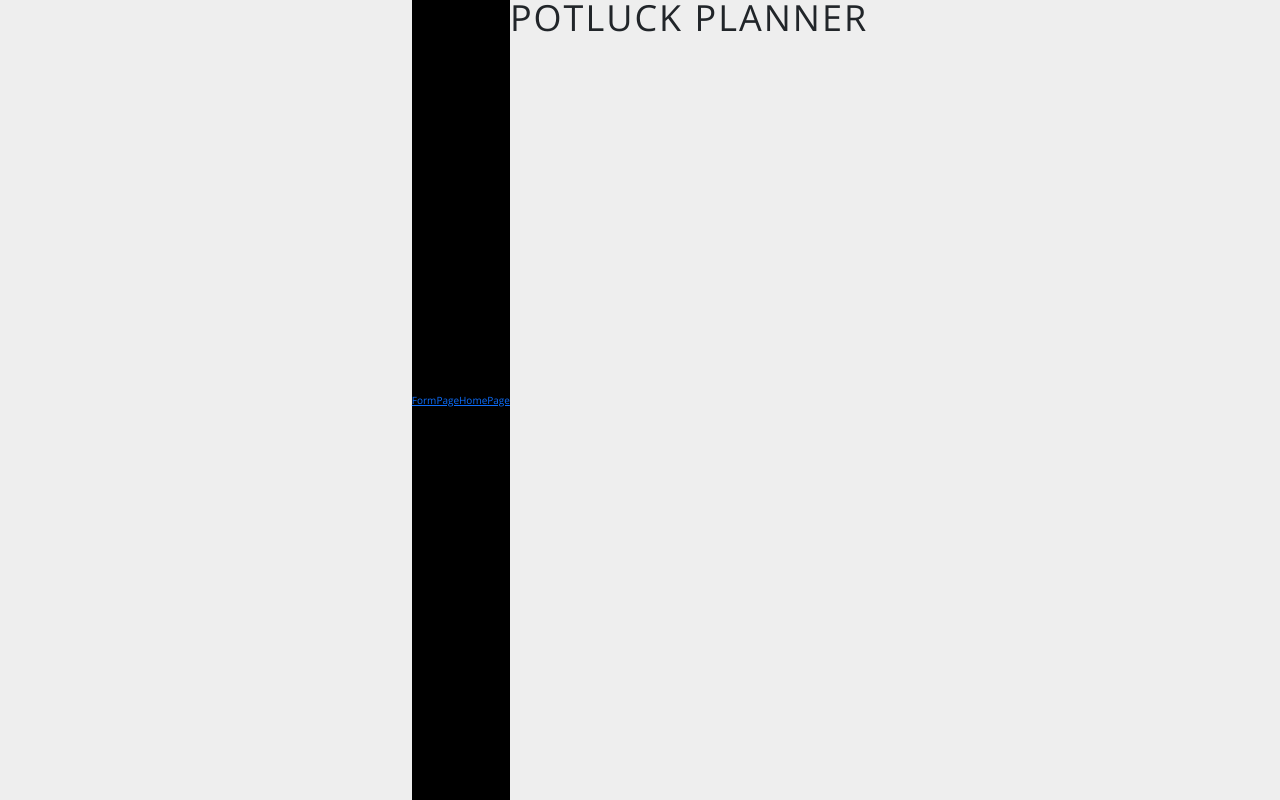
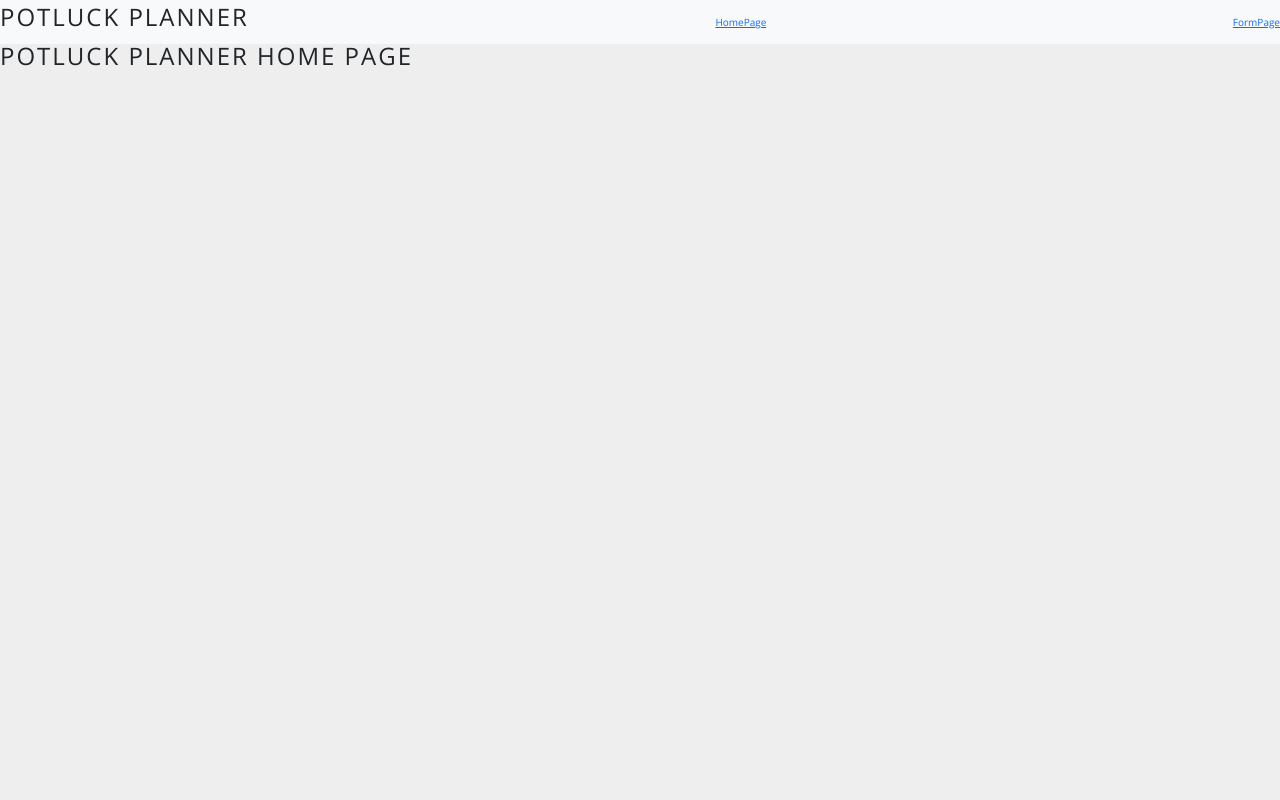
Before and after one commit to WaywardPooch/potluck-planner-6, a React (Create React App) app: page / in a window 1280 px wide. Built offline with nearby package versions, Linux system fonts and the light colour scheme.

Commit message:
removed flex properties from App.scss; changed Navbar orientation to horizontal; removed Navbar from HomePage (already in App.js; was duplicate); changed color of Navbar to light until styling is sorted

```diff
--- a/src/App.js
+++ b/src/App.js
@@ -1,19 +1,20 @@
 // Libraries
-import { Route, NavLink, Switch } from "react-router-dom";
-import { Navbar } from "reactstrap";
+import { Route, Switch, NavLink } from "react-router-dom";
+import { Navbar, NavbarBrand } from "reactstrap";
 // Styles
 import "./App.scss";
 // Self-Made Components
 import HomePage from "./scenes/HomePage/HomePage.jsx";
 import LogInForm from "./components/LogInForm.js";
 
-function App(props) {
+function App() {
   return (
     <div className="App">
       {/* Display HeaderBar on all pages */}
-      <Navbar color="black">
-        <NavLink to={`/form`}>FormPage</NavLink>
-        <NavLink to={`/`}>HomePage</NavLink>
+      <Navbar color="light">
+        <h2>Potluck Planner</h2>
+        <NavLink to="/">HomePage</NavLink>
+        <NavLink to="/form">FormPage</NavLink>
       </Navbar>
 
       {/* Show page scene under header depending on Route */}
--- a/src/App.scss
+++ b/src/App.scss
@@ -12,6 +12,9 @@ body {
 h1 {
   font-size: 3.6rem;
 }
+h2 {
+  font-size: 2.4rem;
+}
 p {
   font-size: 1.8rem;
 }
@@ -19,11 +22,8 @@ p {
 // App Container Styles (Currently Placeholder)
 div.App {
   background-color: #eee;
-  display: flex;
-  flex-flow: row wrap;
-  justify-content: center;
   min-height: 100vh;
-  h1 {
+  h2 {
     letter-spacing: 0.2rem;
     margin-bottom: 1rem;
     text-transform: uppercase;
--- a/src/scenes/HomePage/HomePage.jsx
+++ b/src/scenes/HomePage/HomePage.jsx
@@ -1,12 +1,11 @@
 import React from "react";
-import { NavLink } from "react-router-dom";
 import { Jumbotron } from "reactstrap";
 
 const HomePage = () => {
   return (
     <>
       <Jumbotron>
-        <h1>Potluck Planner</h1>
+        <h2>Potluck Planner Home Page</h2>
       </Jumbotron>
     </>
   );
```
